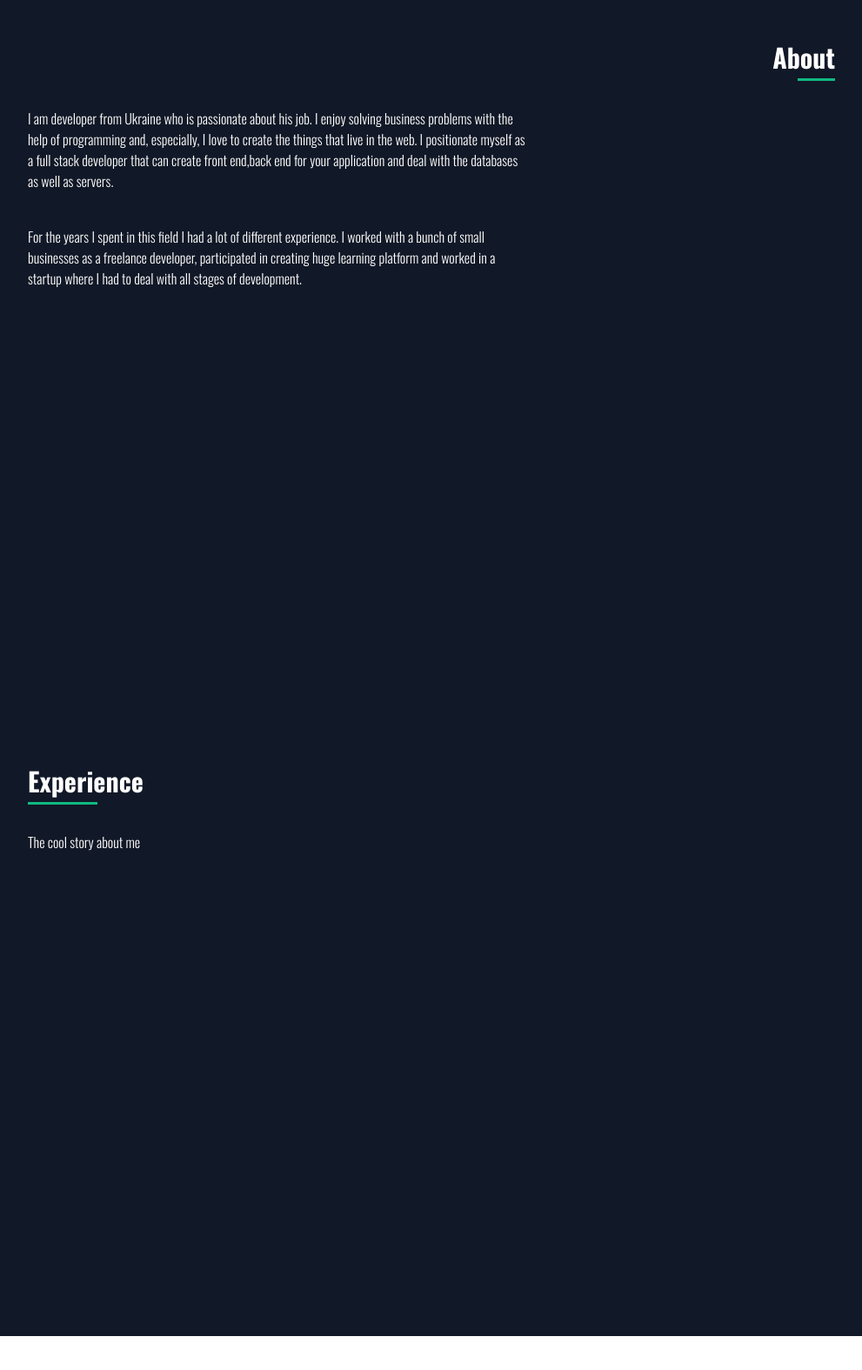
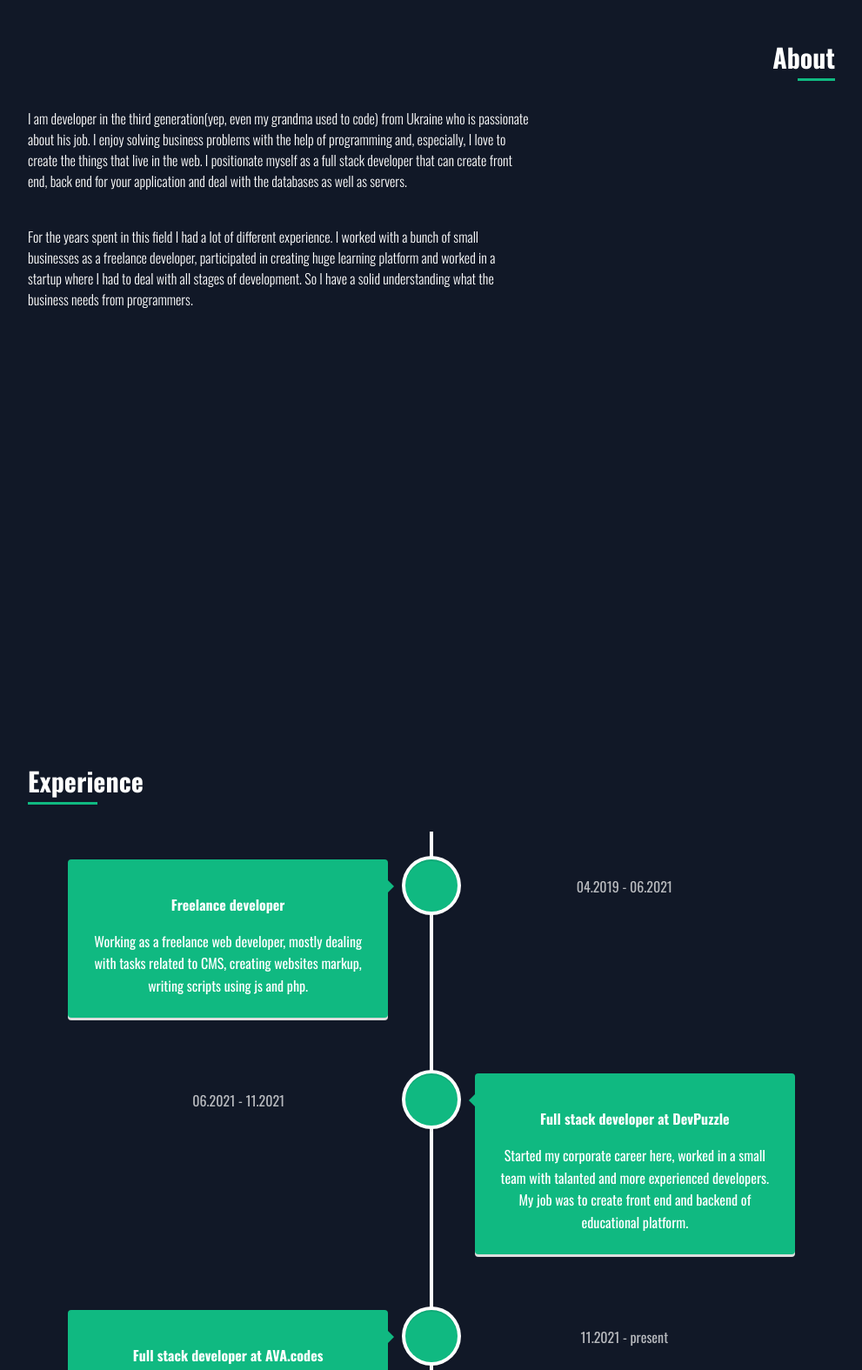
Before and after one commit to qeorqer/portfolio, a Gatsby site: page / in a window 1280 px wide. Shown: the part 960-2535 px from the top of the page at 87% size, without its empty margins (144-1135 px from the left). Before the commit the page ends 2496 px from the top, so only its background shows below. Built offline with nearby package versions, Linux system fonts and the light colour scheme; Gatsby itself is replaced by a stand-in of ours.

Commit message:
add the first version of Experience block

```diff
--- a/package.json
+++ b/package.json
@@ -25,12 +25,14 @@
     "gatsby-plugin-manifest": "^4.23.1",
     "gatsby-plugin-react-svg": "^3.1.0",
     "react": "^18.1.0",
-    "react-dom": "^18.1.0"
+    "react-dom": "^18.1.0",
+    "react-vertical-timeline-component": "^3.5.2"
   },
   "devDependencies": {
     "@types/node": "^17.0.45",
     "@types/react": "^18.0.17",
     "@types/react-dom": "^18.0.6",
+    "@types/react-vertical-timeline-component": "^3.3.3",
     "@typescript-eslint/eslint-plugin": "^4.33.0",
     "@typescript-eslint/parser": "^4.33.0",
     "autoprefixer": "^10.4.8",
--- a/src/components/About/index.tsx
+++ b/src/components/About/index.tsx
@@ -8,18 +8,19 @@ const About: React.FC = () => {
           <h2 className="withLine right inline">About</h2>
         </div>
         <p className="text-left mt-10 max-w-xl">
-          I am developer from Ukraine who is passionate about his job. I enjoy
-          solving business problems with the help of programming and,
-          especially, I love to create the things that live in the web. I
-          positionate myself as a full stack developer that can create front
-          end,back end for your application and deal with the databases as well
-          as servers.
+          I am developer in the third generation(yep, even my grandma used to
+          code) from Ukraine who is passionate about his job. I enjoy solving
+          business problems with the help of programming and, especially, I love
+          to create the things that live in the web. I positionate myself as a
+          full stack developer that can create front end, back end for your
+          application and deal with the databases as well as servers.
         </p>
         <p className="text-left mt-10 max-w-xl">
-          For the years I spent in this field I had a lot of different
-          experience. I worked with a bunch of small businesses as a freelance
-          developer, participated in creating huge learning platform and worked
-          in a startup where I had to deal with all stages of development.
+          For the years spent in this field I had a lot of different experience.
+          I worked with a bunch of small businesses as a freelance developer,
+          participated in creating huge learning platform and worked in a
+          startup where I had to deal with all stages of development. So I have
+          a solid understanding what the business needs from programmers.
         </p>
       </div>
     </section>
--- a/src/components/Experience/index.tsx
+++ b/src/components/Experience/index.tsx
@@ -1,15 +1,36 @@
 import React from 'react';
+import {
+  VerticalTimeline,
+  VerticalTimelineElement,
+} from 'react-vertical-timeline-component';
+import 'react-vertical-timeline-component/style.min.css';
+
+import { workExperience } from './utils';
 
 const Experience: React.FC = () => {
   return (
     <section
       className="bg-gray-900 text-white py-4 text-center"
       id="experience">
-      <div className="container font-light h-screen flex flex-col py-40 md:px-20 lg:px-32 xl:px-44 2xl:px-52">
-        <div className="text-3xl font-bold text-left">
+      <div className="container font-light min-h-screen flex flex-col py-40 md:px-20 lg:px-32 xl:px-44 2xl:px-52">
+        <div className="text-3xl font-bold text-left mb-10">
           <h2 className="withLine left inline">Experience</h2>
         </div>
-        <p className="text-left mt-10">The cool story about me</p>
+        <VerticalTimeline>
+          {workExperience.map((job) => (
+            <VerticalTimelineElement
+              contentStyle={{ background: '#10b981', color: '#fff' }}
+              contentArrowStyle={{
+                borderRight: '7px solid  #10b981',
+              }}
+              date={job.date}
+              dateClassName="text-center"
+              iconStyle={{ background: '#10b981', color: '#fff' }}>
+              <p className="font-bold">{job.title}</p>
+              <p>{job.description}</p>
+            </VerticalTimelineElement>
+          ))}
+        </VerticalTimeline>
       </div>
     </section>
   );
--- a/src/components/Experience/utils.ts
+++ b/src/components/Experience/utils.ts
@@ -1,17 +1,19 @@
-const workExperience = [
+export const workExperience = [
   {
     title: 'Freelance developer',
-    description: 'Working as a freelance web developer',
-    started: '04.2019',
+    description:
+      'Working as a freelance web developer, mostly dealing with tasks related to CMS, creating websites markup, writing scripts using js and php.',
+    date: '04.2019 - 06.2021',
   },
   {
     title: 'Full stack developer at DevPuzzle',
-    description: 'Working as a fullstack developer',
-    started: '04.2019',
+    description:
+      'Started my corporate career here, worked in a small team with talanted and more experienced developers. My job was to create front end and backend of educational platform.',
+    date: '06.2021 - 11.2021',
   },
   {
     title: 'Full stack developer at AVA.codes',
-    description: 'Working as a freelance web developer',
-    started: '04.2019',
+    description: 'Dealing with lots of tricky tasks',
+    date: '11.2021 - present',
   },
 ];
--- a/src/components/Intro/index.tsx
+++ b/src/components/Intro/index.tsx
@@ -13,7 +13,7 @@ const Intro: React.FC = () => {
         </p>
         <div className="relative top-[150px]">
           <button
-            className="border-emerald-500 border p-2.5 rounded-full"
+            className="border-emerald-500 border-2 p-2.5 rounded-full"
             onClick={() => navigate('#about')}>
             <ArrowIcon />
           </button>
--- a/src/styles/global.css
+++ b/src/styles/global.css
@@ -1,6 +1,11 @@
 @tailwind base;
 @tailwind components;
 @tailwind utilities;
+
+:root {
+  --green: #10b981;
+  --white: #ffffff;
+}
 
 html {
   scroll-behavior: smooth;
@@ -14,7 +19,7 @@ html {
   content: '';
   width: 60%;
   height: 3px;
-  background-color: #10b981;
+  background-color: var(--green);
   position: absolute;
   bottom: -5px;
 }
--- a/tailwind.config.js
+++ b/tailwind.config.js
@@ -1,5 +1,6 @@
 /** @type {import('tailwindcss').Config} */
 module.exports = {
+  important: true,
   content: ['./src/pages/**/*.{ts,tsx}', './src/components/**/*.{ts,tsx}'],
   theme: {
     container: {
```
Also changed, not shown: 1 other file.
